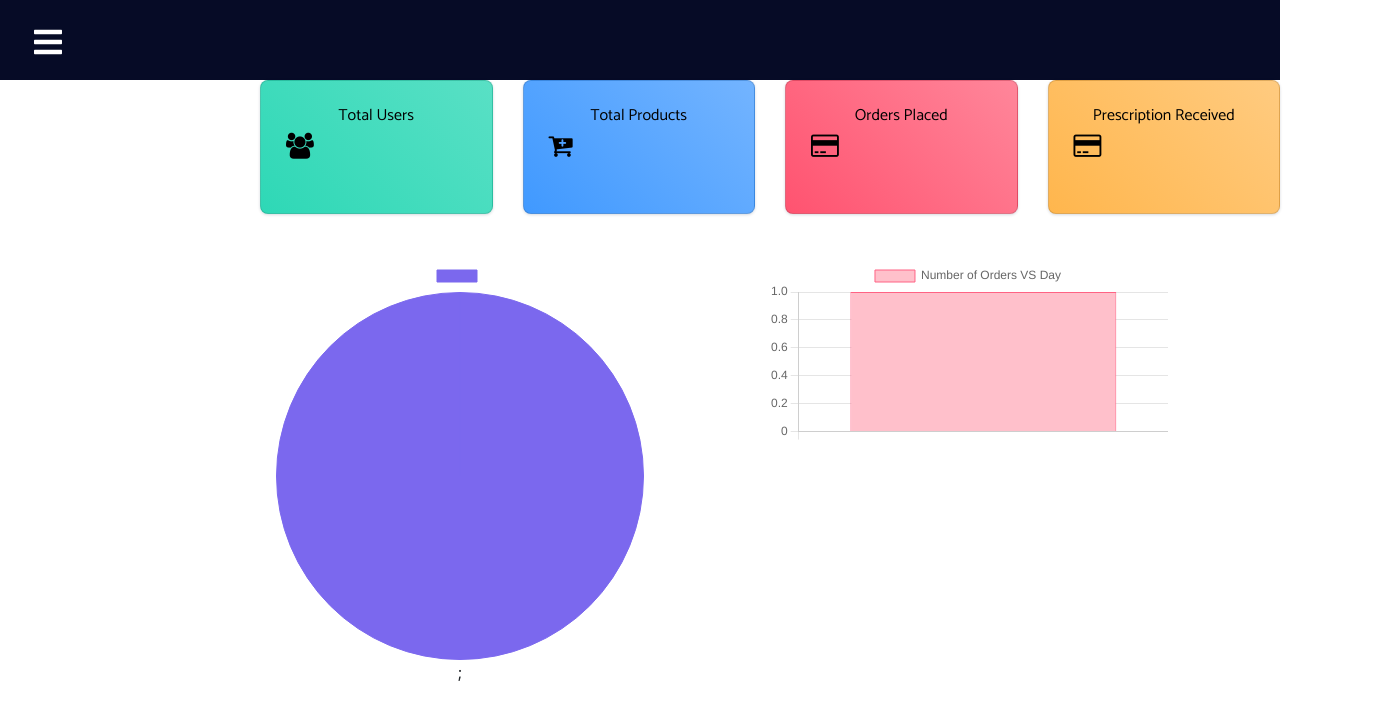
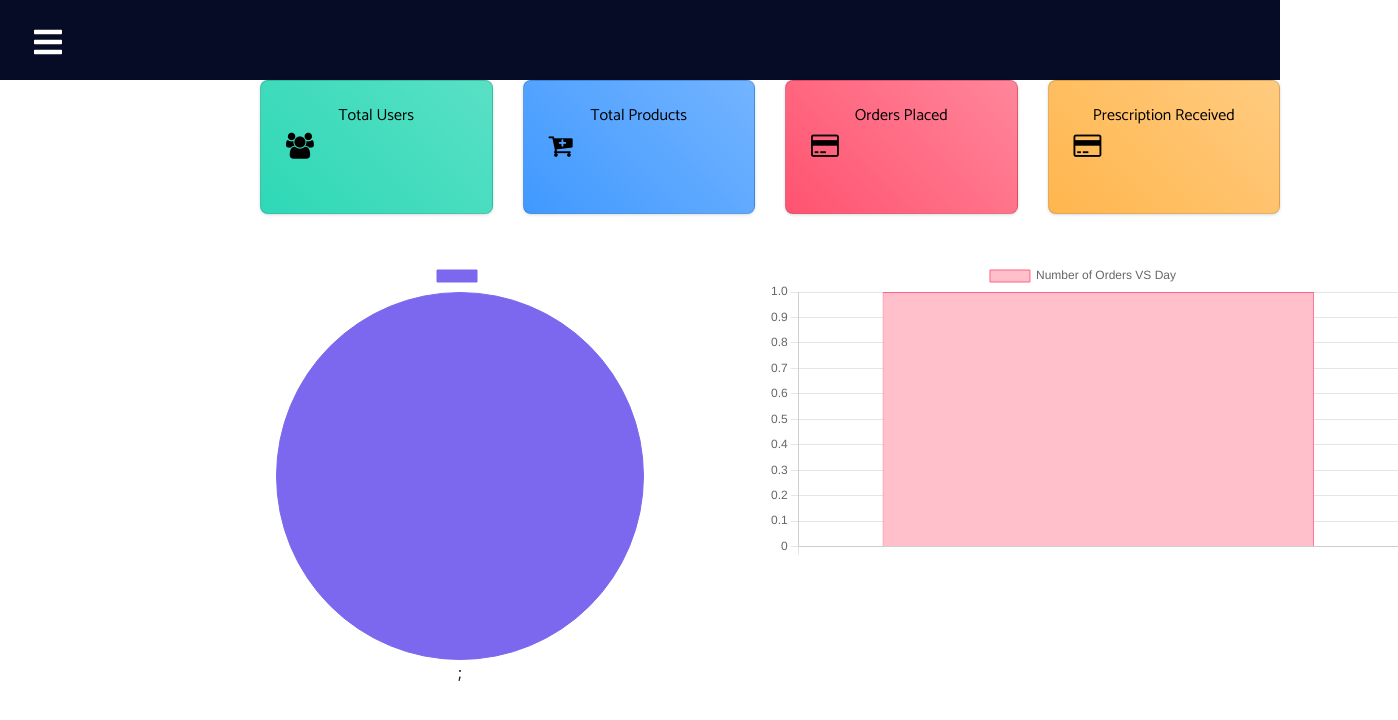
Before and after one commit to VarshaPrasanna/PharmacyReact, a React (Create React App) app in the folder frontend/: page /admin in a window 1280 px wide. Shown: the top 720 px of the page, 1398 px wide, since content can reach past the window. Built offline with nearby package versions, Linux system fonts and the light colour scheme; no server answers; the HTML template or start-up script is replaced by a standard one.

Commit message:
graph size

```diff
--- a/frontend/src/components/Admin/AdminApp.js
+++ b/frontend/src/components/Admin/AdminApp.js
@@ -56,7 +56,7 @@ const AdminApp = (props) => {
                         </div>
                     </div>
                     <div class="col-xl-3 col-sm-6 mb-3" style={{ paddingLeft: 260 }}>
-                        <div className="mb-10" style={{ height: "300px", width: "400px" }}><BarChart />
+                        <div className="mb-10" style={{ height: "500px", width: "630px" }}><BarChart />
                         </div>
 
                     </div>
```
